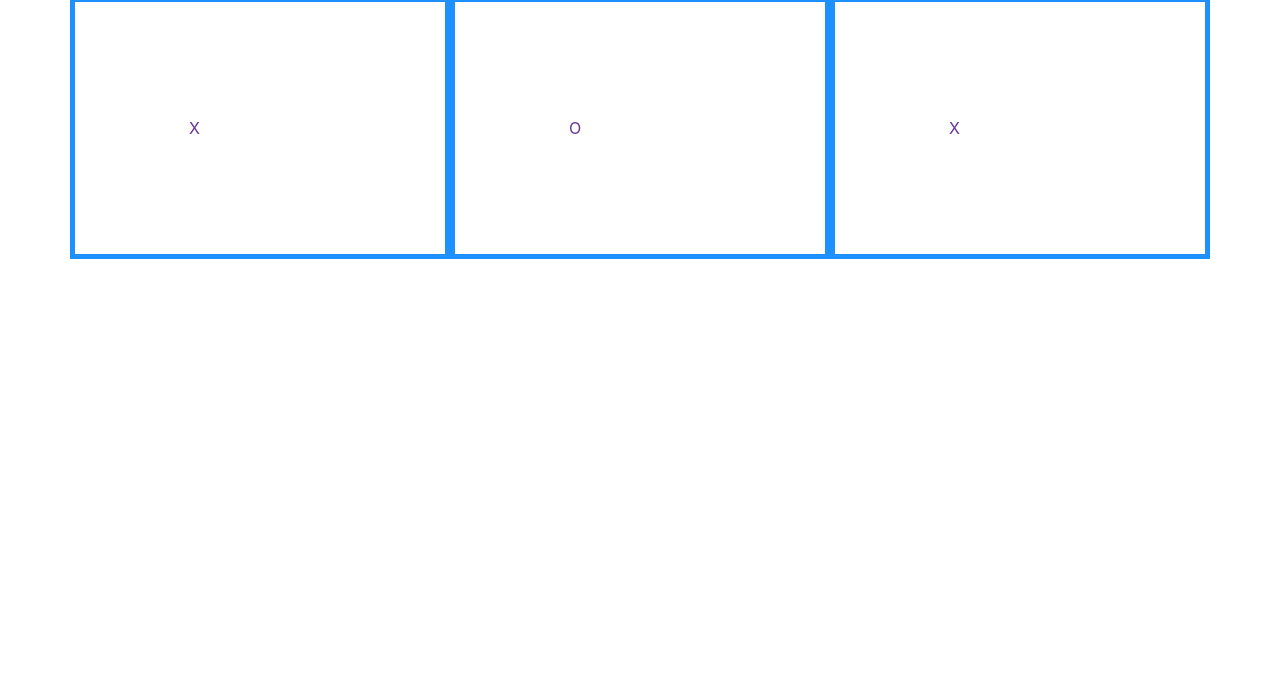
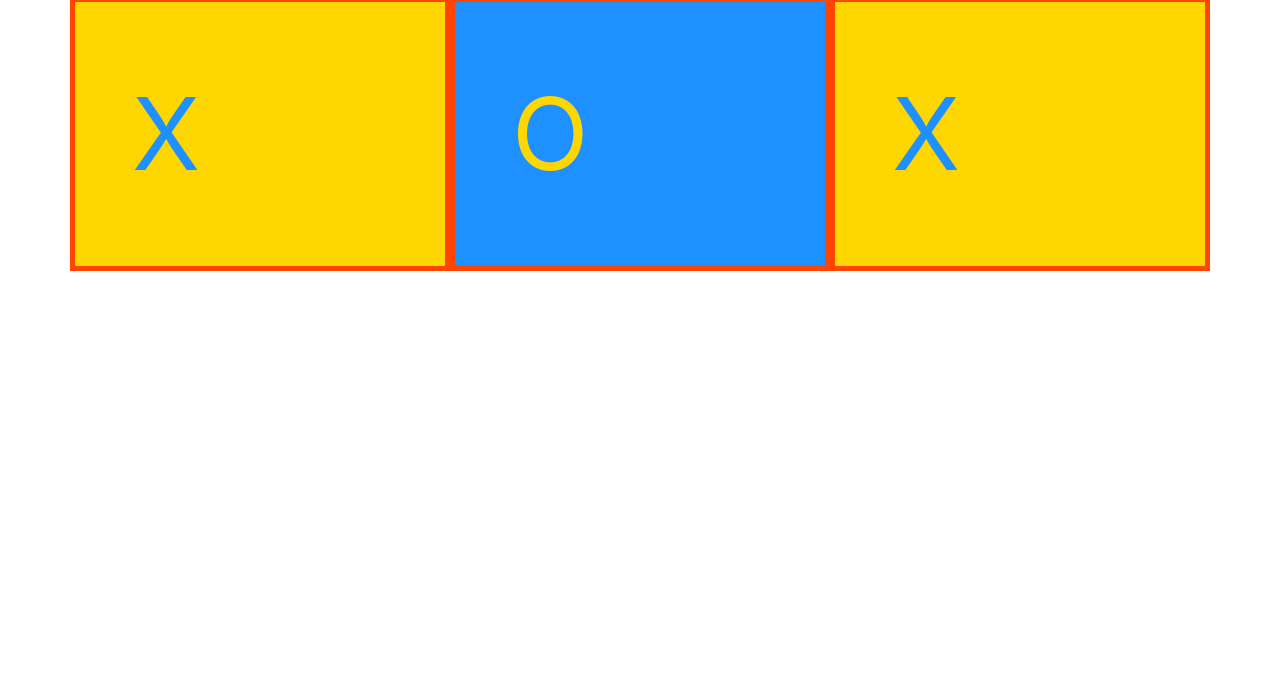
Before and after one commit to Evie-Skinner18/CodebarTechTests, a plain HTML site: page JavaScript/noughtsAndCrosses/index.html in a window 1280 px wide. Shown: the part 105-800 px from the top of the page. Drawn offline with nearby package versions, Linux system fonts and the light colour scheme.

Commit message:
First row of boxes looking lovely

```diff
--- a/JavaScript/noughtsAndCrosses/index.html
+++ b/JavaScript/noughtsAndCrosses/index.html
@@ -12,14 +12,16 @@
 <body class="body">
     <main>
         <div class="container">
+            <div class="heading">
                 <h1>Code Bar: Demystifying Tech Tests</h1>
                 <h2>Evie's Noughts and Crosses Challenge</h2>
+            </div>
 
 
                 <div class="row">
-                    <div class="col-lg-4 box">X</div>
-                    <div class="col-lg-4 box">O</div>
-                    <div class="col-lg-4 box">X</div>
+                    <div class="col-lg-4 box cross">X</div>
+                    <div class="col-lg-4 box nought">O</div>
+                    <div class="col-lg-4 box cross">X</div>
                 </div>
 
 
--- a/JavaScript/noughtsAndCrosses/styles.css
+++ b/JavaScript/noughtsAndCrosses/styles.css
@@ -1,11 +1,21 @@
-.body {
+.heading {
     color: rebeccapurple;
 }
 
 .box {
-    border: 5px solid dodgerblue;
-    padding: 10%;
-    /* width: 20px;
-    height: 50px; */
+    border: 5px solid orangered;
+    padding: 5%;
+    font-size: 100px;
 
 }
+
+.nought {
+
+    color: gold;
+    background: dodgerblue;
+}
+
+.cross {
+    color: dodgerblue;
+    background: gold;
+}
```
